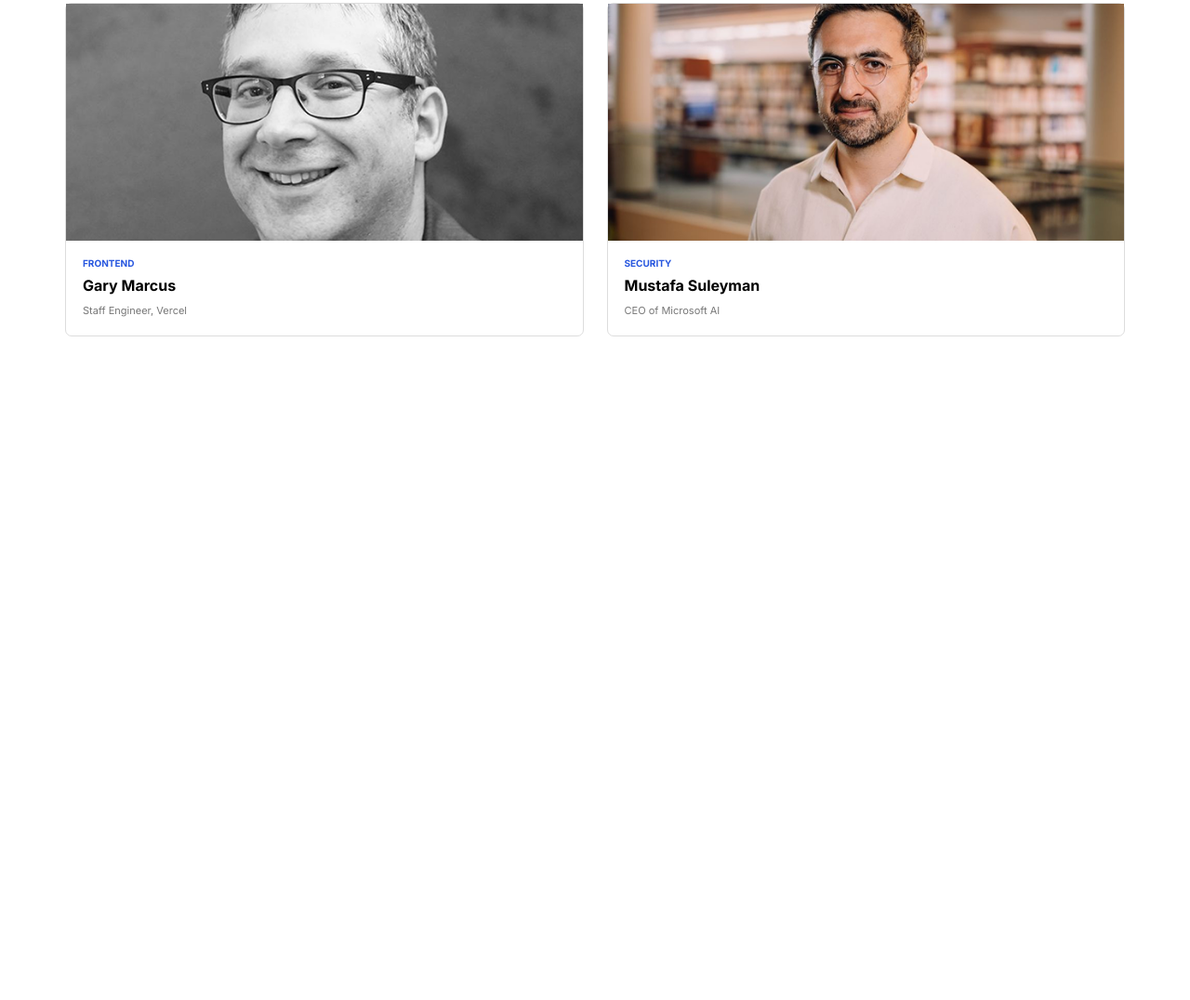
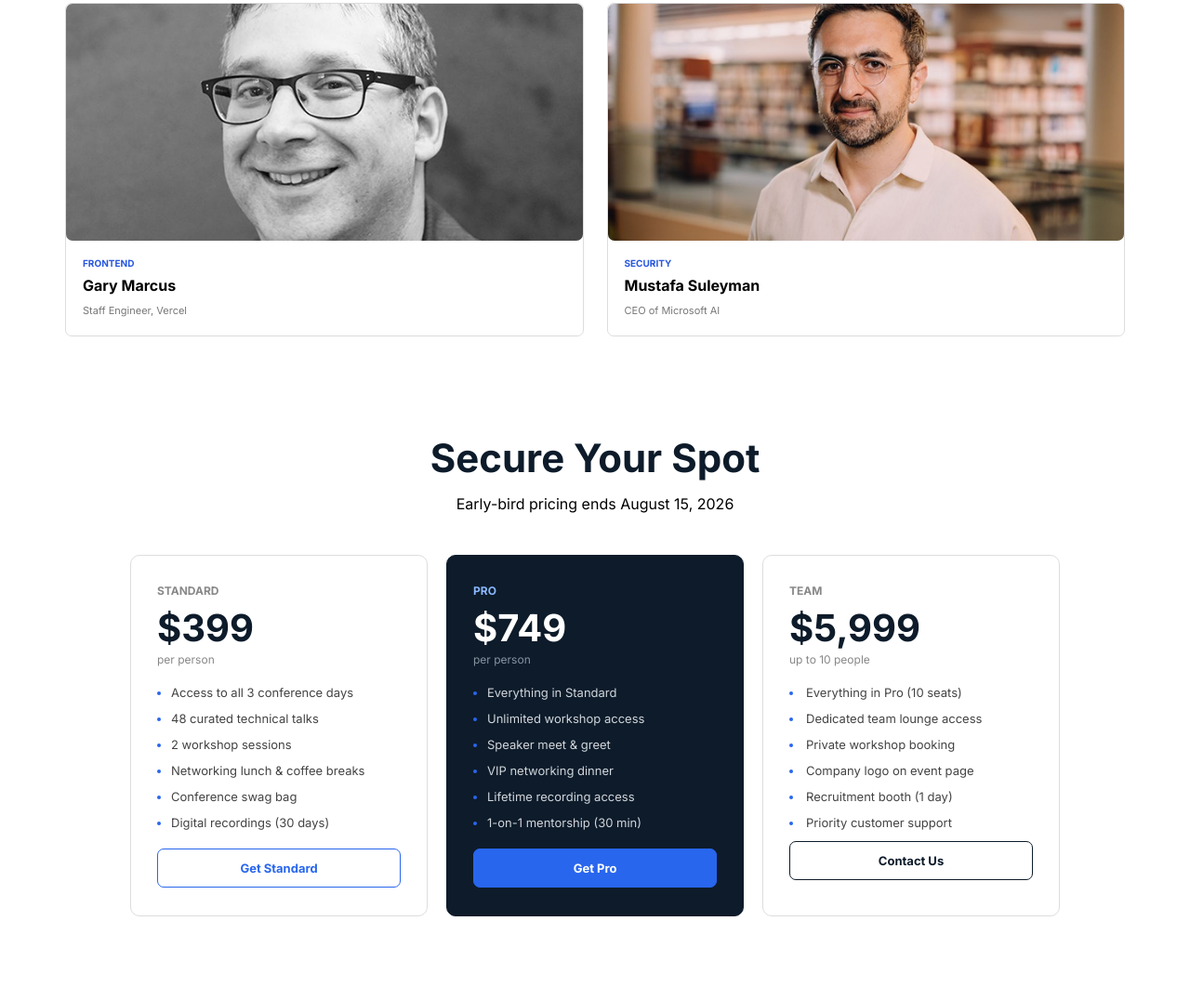
Before and after one commit to abdullahaltasnim/B14_A01, a plain HTML site: page index.html in a window 1280 px wide. Shown: the part 1140-2216 px from the top of the page at 93% size. Before the commit the page ends 1557 px from the top, so only its background shows below. Drawn offline with nearby package versions, Linux system fonts and the light colour scheme.

Commit message:
Pricing part

```diff
--- a/index.html
+++ b/index.html
@@ -57,7 +57,7 @@
 
     </section>
 
-       <section class="speakers">
+    <section class="speakers">
 
         <h2>Meet the Speakers</h2>
 
@@ -88,6 +88,72 @@
             </div>
         </div>
     </section>
+
+    <section class="pricing">
+            <h2>Secure Your Spot</h2>
+            <p class="para">Early-bird pricing ends August 15, 2026</p>
+
+            <div class="pricing-cards">
+
+                <div class="pricing-card">
+                    <h4>STANDARD</h4>
+                    <h3>$399</h3>
+                    <p class="person">per person</p>
+                    <ul>
+                        <li>Access to all 3 conference days</li>
+                        <li>48 curated technical talks</li>
+                        <li>2 workshop sessions</li>
+                        <li>Networking lunch &amp; coffee breaks</li>
+                        <li>Conference swag bag</li>
+                        <li>Digital recordings (30 days)</li>
+                    </ul>
+
+                    <button class="pricing-button standard-button">
+                        Get Standard
+                    </button>
+                </div>
+
+                <div class="pricing-card pro-card">
+                    <h4>PRO</h4>
+                    <h3>$749</h3>
+                    <p class="person">per person</p>
+                    <ul>
+                        <li>Everything in Standard</li>
+                        <li>Unlimited workshop access</li>
+                        <li>Speaker meet &amp; greet</li>
+                        <li>VIP networking dinner</li>
+                        <li>Lifetime recording access</li>
+                        <li>1-on-1 mentorship (30 min)</li>
+                    </ul>
+
+                    <button class="pricing-button pro-button">
+                        Get Pro
+                    </button>
+                </div>
+
+                <div class="pricing-card Team">
+                    <h4>TEAM</h4>
+                    <h3>$5,999</h3>
+                    <p class="person">up to 10 people</p <ul>
+                    <li>Everything in Pro (10 seats)</li>
+                    <li>Dedicated team lounge access</li>
+                    <li>Private workshop booking</li>
+                    <li>Company logo on event page</li>
+                    <li>Recruitment booth (1 day)</li>
+                    <li>Priority customer support</li>
+                    </ul>
+
+                    <button class="pricing-button contact-button">
+                        Contact Us
+                    </button>
+                </div>
+
+            </div>
+
+
+        </section>
+
+
 </body>
 
 </html>
--- a/style.css
+++ b/style.css
@@ -137,6 +137,7 @@
     width: 100%;
     height: 255px;
     object-fit: cover;
+    border-radius: 7px;
 }
 
 .speaker-card h6 {
@@ -156,3 +157,148 @@
     color: #777777;
     font-size: 11px;
 }
+
+/* ///////////////////// */
+
+.pricing {
+    padding: 50px 100px 90px;
+    background-color: white;
+    font-family: "Inter", sans-serif;
+}
+.para {
+    font-family: "Inter", sans-serif;
+    font-size: 16px;
+    color: #000000;
+    text-align: center;
+    line-height: 17px;
+    padding: 0 0 30px;
+}
+
+.pricing h2 {
+    margin: 0;
+    text-align: center;
+    color: #0d1b2a;
+    font-size: 42px;
+}
+
+.pricing-subtitle {
+    margin: 12px 0 50px;
+    text-align: center;
+    color: #575757;
+    font-size: 15px;
+}
+
+.pricing-cards {
+    max-width: 1000px;
+    margin: 0 auto;
+
+    display: grid;
+    grid-template-columns: repeat(3, 1fr);
+    gap: 20px;
+}
+
+.pricing-card {
+    padding: 30px 28px;
+    border: 1px solid #dddddd;
+    border-radius: 10px;
+    background-color: #ffffff;
+}
+
+.pricing-card h4 {
+    margin: 0 0 8px;
+    color: #888888;
+    font-size: 12px;
+}
+
+.pricing-card h3 {
+    margin: 0;
+    color: #0d1b2a;
+    font-size: 40px;
+}
+
+.person {
+    margin: 2px 0 20px;
+    color: #888888;
+    font-size: 12px;
+    text-align: left;
+}
+
+.pricing-card hr {
+    margin: 20px 0;
+    border: none;
+    border-top: 1px solid #e2e2e2;
+}
+
+.pricing-card ul {
+    min-height: 150px;
+    margin: 0 0 20px;
+    padding-left: 15px;
+}
+
+.pricing-card li {
+    margin-bottom: 12px;
+    color: #444444;
+    font-size: 13px;
+}
+
+.pricing-card li::marker {
+    color: #2866ee;
+}
+
+.pricing-button {
+    width: 100%;
+    padding: 12px;
+
+    border-radius: 7px;
+    background-color: white;
+
+    font-family: "Inter", sans-serif;
+    font-size: 13px;
+    font-weight: 700;
+    cursor: pointer;
+}
+
+.standard-button {
+    color: #2866ee;
+    border: 1px solid #2866ee;
+}
+
+.pro-card {
+    background-color: #0d1b2a;
+    border-color: #0d1b2a;
+}
+
+.pro-card h4 {
+    color: #8ab7ff;
+}
+
+.pro-card h3 {
+    color: white;
+}
+
+.pro-card .person {
+    color: #8793a0;
+}
+
+.pro-card li {
+    color: #d0d6dc;
+}
+
+.pro-card hr {
+    border-color: #263544;
+}
+
+.pro-button {
+    color: white;
+    background-color: #2866ee;
+    border: 1px solid #2866ee;
+}
+
+.team-card {
+    background-color: #f8f9fb;
+}
+
+.contact-button {
+    color: #0d1b2a;
+    border: 1px solid #0d1b2a;
+}
```
